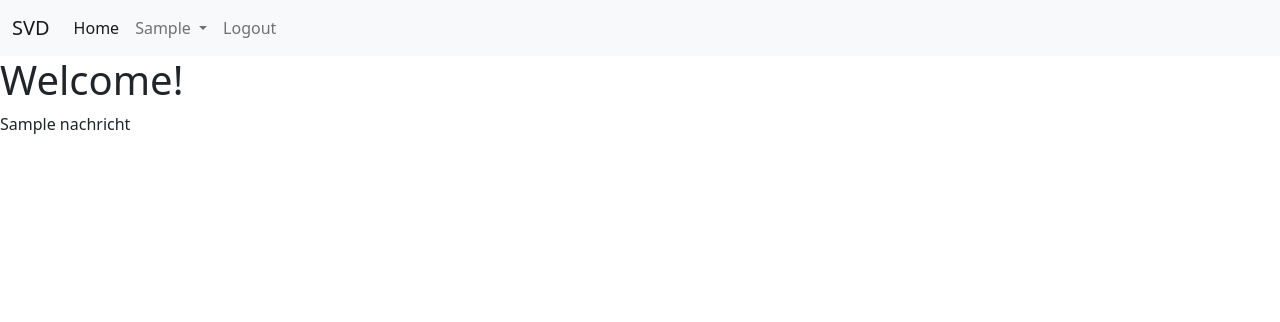
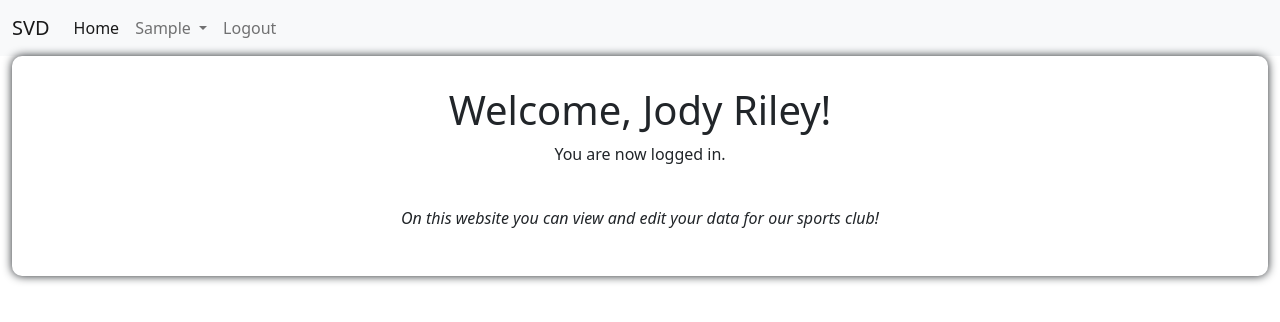
Before and after one commit to sisch0909/databases1, a Flask app: template app/templates/welcome.html in a window 1280 px wide. Shown: the top 322 px of the page. Run offline with Flask 2, Linux system fonts and the light colour scheme; the template is opened without the code that fills it: most values are stand-ins (such as "Sample title", 1, 10 or a date in 2020); some libraries are stand-ins or nearby versions.

Commit message:
updated welcome page

```diff
--- a/app/templates/welcome.html
+++ b/app/templates/welcome.html
@@ -1,8 +1,13 @@
 {% extends 'base.html' %}
 
 {% block content %}
-
-<h1>Welcome!</h1>
-<p>{{ nachricht }}</p>
+<div class="container-fluid position-absolute">
+    <div class="loginframe">
+        <h1 class="row justify-content-center">Welcome, Jody Riley!</h1>
+        <p class="row justify-content-center">You are now logged in.</p>
+        </br>
+        <p class="row justify-content-center fst-italic">On this website you can view and edit your data for our sports club!</p>
+    </div>
+</div>
 
 {% endblock %}
```
